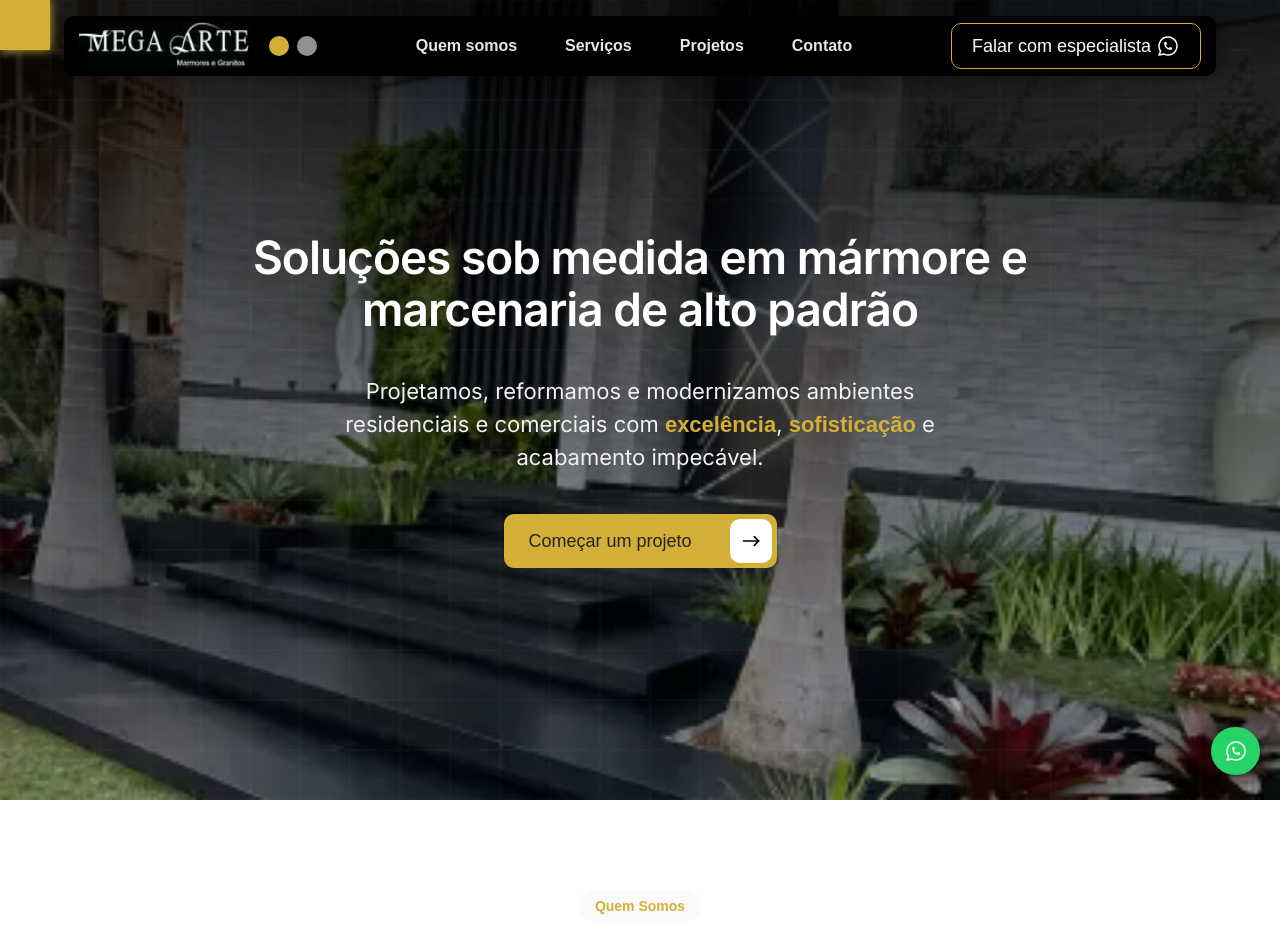
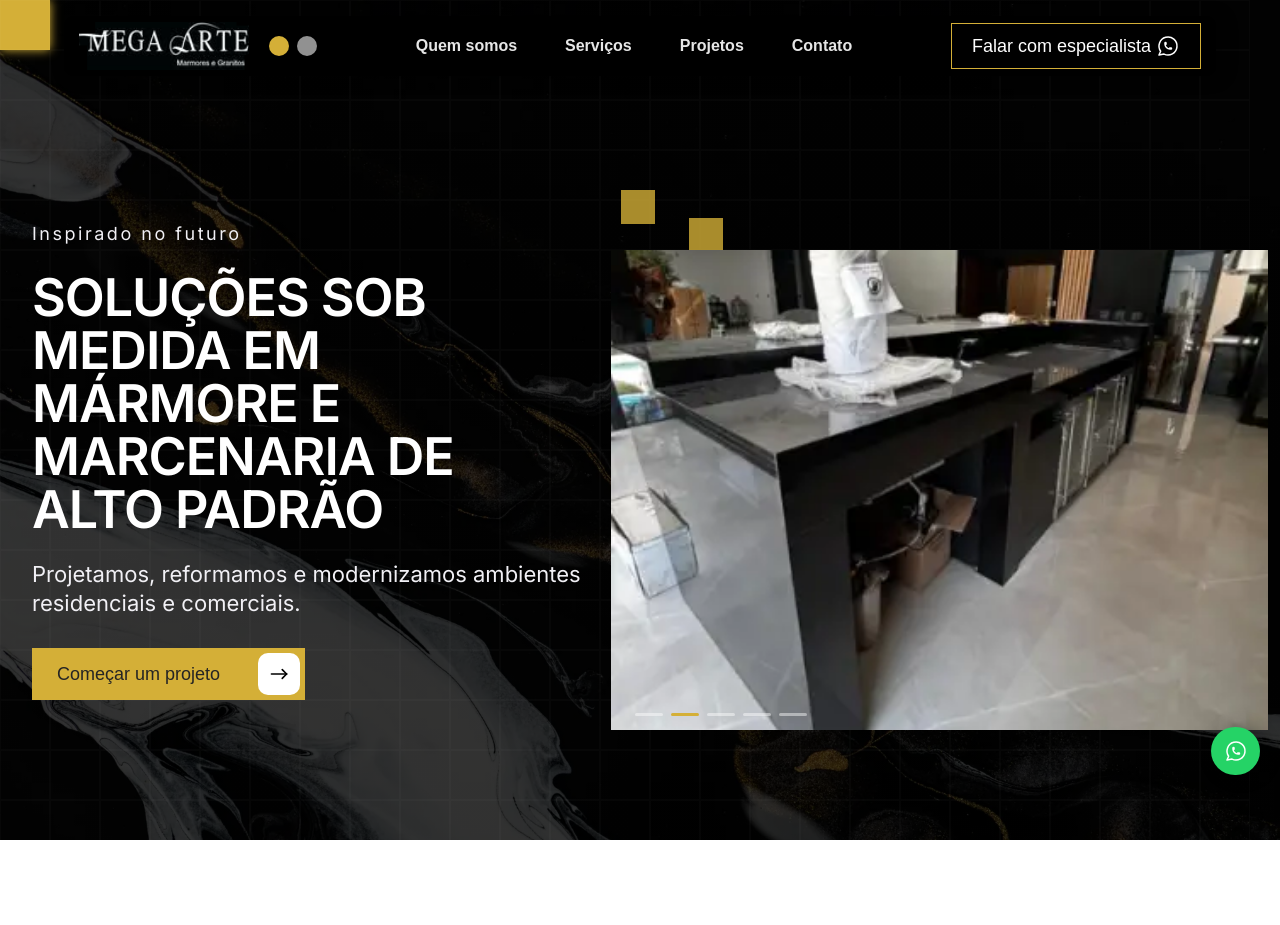
Before and after one commit to wagstalos/projeto-megaarte, a website: page index.html in a window 1280 px wide. Shown: the top 925 px of the page. Drawn offline with Linux system fonts and the light colour scheme.

Commit message:
feat: enhance hero section with updated layout, new content, and improved image slider functionality

```diff
--- a/index.html
+++ b/index.html
@@ -93,17 +93,13 @@
   <section class="s-hero" id="hero">
     <div class="bg-grid"></div>
     <div class="container">
-      <div class="s-hero__text">
-        <div class="" data-aos="fade-up" data-aos-duration="1000">
+      <div class="s-hero__content">
+        <div class="s-hero__text" data-aos="fade-up" data-aos-duration="1000">
+          <p class="s-hero__eyebrow">Inspirado no futuro</p>
           <h1>Soluções sob medida em mármore e marcenaria de alto padrão</h1>
-
-          <div>
-            <p>Projetamos, reformamos e modernizamos ambientes residenciais e comerciais com
-              <b>excelência</b>,<b> sofisticação</b> e
-              acabamento impecável.
+          <p class="s-hero__description">Projetamos, reformamos e modernizamos ambientes residenciais e comerciais.
           </p>
-            <a href="#servicos" class="btn-primary">Começar um projeto
-
+          <a href="#servicos" class="btn-primary s-hero__cta">Começar um projeto
             <svg xmlns="http://www.w3.org/2000/svg" class="icon icon-tabler icon-tabler-arrow-narrow-right" width="24"
               height="44" viewBox="0 0 24 24" stroke-width="1.5" stroke="#000" fill="none" stroke-linecap="round"
               stroke-linejoin="round">
@@ -114,11 +110,35 @@
             </svg>
           </a>
         </div>
+
+        <div class="s-hero__media" data-aos="fade-left" data-aos-duration="1200">
+          <span class="s-hero__square s-hero__square--one"></span>
+          <span class="s-hero__square s-hero__square--two"></span>
+          <span class="s-hero__square s-hero__square--three"></span>
+          <div class="swiper swiper-hero">
+            <div class="swiper-wrapper">
+              <div class="swiper-slide">
+                <img src="img/escada.webp" alt="Ambiente de alto padrão com mármore" loading="eager">
               </div>
-
-
+              <div class="swiper-slide">
+                <img src="img/bancadas.webp" alt="Bancadas e ilhas em mármore" loading="lazy">
               </div>
-
+              <div class="swiper-slide">
+                <img src="img/lavatorio.webp" alt="Lavatório sofisticado em pedra natural" loading="lazy">
+              </div>
+              <div class="swiper-slide">
+                <img src="img/pia-quartzo.webp" alt="Pia de cozinha em quartzo" loading="lazy">
+              </div>
+              <div class="swiper-slide">
+                <img src="img/hero3.jpg" alt="Projeto de cozinha e marcenaria premium" loading="lazy">
+              </div>
+            </div>
+            <div class="s-hero__slider-bottom">
+              <div class="swiper-pagination"></div>
+            </div>
+          </div>
+        </div>
+      </div>
     </div>
   </section>
 
--- a/js/scripts/main.js
+++ b/js/scripts/main.js
@@ -13,17 +13,29 @@ function initThemeSwitcher() {
 document.addEventListener("DOMContentLoaded", function () {
   initThemeSwitcher();
 
+  const swiperHero = new Swiper(".swiper-hero", {
+    speed: 600,
+    autoplay: {
+      delay: 4000,
+      disableOnInteraction: false
+    },
+    loop: true,
+    pagination: {
+      el: ".swiper-hero .swiper-pagination",
+      clickable: true,
+    },
+  });
 
   const swiper = new Swiper(".s-feedback .swiper", {
     speed: 400,
     spaceBetween: 100,
     pagination: {
-      el: ".swiper-pagination",
+      el: ".s-feedback .swiper-pagination",
       clickable: true,
     },
     navigation: {
-      nextEl: ".swiper-button-next",
-      prevEl: ".swiper-button-prev",
+      nextEl: ".s-feedback .swiper-button-next",
+      prevEl: ".s-feedback .swiper-button-prev",
     },
   });
 
@@ -32,12 +44,12 @@ document.addEventListener("DOMContentLoaded", function () {
     spaceBetween: 30,
     slidesPerView: 1,
     pagination: {
-      el: ".swiper-pagination",
+      el: ".swiper-service .swiper-pagination",
       clickable: true,
     },
     navigation: {
-      nextEl: ".swiper-button-next",
-      prevEl: ".swiper-button-prev",
+      nextEl: ".swiper-service .swiper-button-next",
+      prevEl: ".swiper-service .swiper-button-prev",
     },
     breakpoints: {
       768: {
--- a/scss/_buttons.scss
+++ b/scss/_buttons.scss
@@ -1,6 +1,6 @@
 .btn-primary,
 .btn-secondary {
-    border-radius: 10px;
+    // border-radius: 10px;
 
     padding: 1.5rem 5rem;
     font-size: 1.8rem;
--- a/scss/_home.scss
+++ b/scss/_home.scss
@@ -1,149 +1,256 @@
 .s-hero {
-    background-image: linear-gradient(rgba(0, 0, 0, 0.9), rgba(0, 0, 0, 0.2)), url("../img/escada.webp");
-    height: 100vh;
+    background-image: linear-gradient(rgba(0, 0, 0, 0.78), rgba(0, 0, 0, 0.78)), url(../img/hero-new.webp);
+    background-position: center;
+    background-size: cover;
     background-repeat: no-repeat;
-    background-size: cover;
+    min-height: 100vh;
     position: relative;
     overflow: hidden;
-    // cursor: url('../img/paint.svg'), auto;
-    background-position: center;
 
     .container {
-        pointer-events: none; // Allow interaction with grid behind
+        position: relative;
+        z-index: 2;
+        padding-top: 14rem;
+        padding-bottom: 6rem;
+        pointer-events: none;
+    }
+
+    .bg-grid {
+        z-index: 1;
+        pointer-events: auto;
+    }
+
+    &__content {
+        display: grid;
+        grid-template-columns: 46% 54%;
+        gap: 2rem;
+        align-items: center;
+        min-height: calc(100vh - 16rem);
+        pointer-events: auto;
     }
 
     &__text {
-        text-align: center;
-        position: absolute;
-        width: 70%;
-        top: 50%;
-        left: 50%;
-        transform: translate(-50%, -50%);
-        pointer-events: auto; // Restore interactivity
+        width: 100%;
+        min-width: 0;
+    }
+
+    &__eyebrow {
+        // text-transform: uppercase;
+        letter-spacing: 0.14em;
+        margin-bottom: 2.4rem;
+        color: $gray-100;
+    }
 
     h1 {
-            font-size: 56px;
+        font-size: 5rem;
         color: $white;
-
+        line-height: 1.02;
+        text-transform: uppercase;
+        letter-spacing: -0.02em;
+        max-width: 100%;
+        overflow-wrap: anywhere;
+        word-break: break-word;
     }
 
-        p {
+    &__description {
         color: $gray-100;
-            max-width: 70%;
-            margin: 40px auto;
+        margin: 2.4rem 0 3rem;
         font-size: 2.2rem;
+        line-height: 1.32;
 
         b {
             color: $brand-main;
-                font-weight: 600;
-                height: 5px;
+            font-weight: 700;
         }
     }
 
-        .btn-primary {
-            padding: 0.5rem .5rem .5rem 2.5rem;
+    &__cta {
         display: inline-flex;
-            width: 273px;
+        width: fit-content;
+        align-items: center;
         justify-content: space-between;
-            align-items: center;
+        gap: 1.4rem;
+        padding: 0.5rem 0.5rem 0.5rem 2.5rem;
+        min-width: 27.3rem;
 
         svg {
             background-color: $white;
-                width: 42px;
-                padding: 8px;
-                border-radius: 10px;
-                margin-left: 16px;
+            width: 4.2rem;
+            height: 4.2rem;
+            padding: 0.8rem;
+            border-radius: 1rem;
+            margin-left: 0;
+        }
+    }
+
+    &__media {
+        width: 100%;
+        position: relative;
+        padding-top: 6rem;
+        min-width: 0;
+    }
+
+    &__square {
+        position: absolute;
+        width: 3.4rem;
+        height: 3.4rem;
+        background: $brand-main;
+        opacity: 0.8;
+        z-index: 1;
+    }
+
+    &__square--one {
+        top: 0;
+        left: 1rem;
+    }
+
+    &__square--two {
+        top: 2.8rem;
+        left: 7.8rem;
+    }
+
+    &__square--three {
+        top: 6.8rem;
+        left: 1rem;
+    }
+
+    .swiper-hero {
+        border-radius: 0;
+        overflow: hidden;
+        background-color: rgba(255, 255, 255, 0.02);
+        box-shadow: inset 0 0 0 1px rgba(255, 255, 255, 0.08);
+
+        .swiper-slide {
+            height: 48rem;
+            position: relative;
+
+            img {
+                width: 100%;
+                height: 100%;
+                object-fit: cover;
+                opacity: 1;
+            }
+
+            &::before {
+                content: none;
             }
         }
     }
 
-    @include responsive(1350px) {
-        &__text {
-            h1 {
-                font-size: 46px;
-                color: $white;
+    &__slider-bottom {
+        position: absolute;
+        left: 0;
+        right: 0;
+        bottom: 1.4rem;
+        z-index: 3;
+        display: flex;
+        justify-content: flex-start;
+        padding-left: 2.4rem;
+
+        .swiper-pagination {
+            position: static;
+            display: flex;
+            align-items: center;
+            gap: 0.8rem;
         }
+
+        .swiper-pagination-bullet {
+            background: $white;
+            opacity: 0.45;
+            width: 2.8rem;
+            height: 0.3rem;
+            border-radius: 10rem;
+            margin: 0 !important;
+        }
+
+        .swiper-pagination-bullet-active {
+            opacity: 1;
+            background: $brand-main;
         }
     }
 
-    @include responsive(1250px) {
-        &__text {
-            width: 80%;
+    @include responsive(1366px) {
+        h1 {
+            font-size: 5.2rem;
         }
     }
 
-    @include responsive($tablet) {
+    @include responsive(1024px) {
+        &__content {
+            grid-template-columns: 1fr;
+            gap: 3rem;
+            min-height: initial;
+        }
+
         &__text {
-            width: 90%;
+            width: 100%;
+        }
 
-            h1 {
-                font-size: 36px;
-                color: $white;
+        &__media {
+            padding-top: 0;
         }
+
+        &__square {
+            display: none;
+        }
+
+        .swiper-hero .swiper-slide {
+            height: 42rem;
         }
     }
 
     @include responsive($mobile) {
-        height: 100dvh;
+        min-height: auto;
 
-        &__text {
-            width: 100%;
+        .container {
+            padding-top: 11rem;
+            padding-bottom: 4rem;
+        }
 
         h1 {
-                // max-width: 96%;
-                font-size: 3.4rem;
-                color: $white;
-                // margin-left: 20px;
-                padding: 5px;
-
-                text-align: center;
+            font-size: 2.2rem;
+            line-height: 1.1;
+            letter-spacing: 0;
         }
 
-            p {
-                color: $gray-100;
-                max-width: 90%;
-                font-size: 1.8rem;
-                text-align: center;
-                // margin-bottom: 20px;
-                // padding-right: 20px;
-            }
+        &__description {
+            font-size: 1.3rem;
+            margin: 1.2rem 0 1.8rem;
+            line-height: 1.45;
         }
 
-        .btn-primary {
-            justify-content: space-between;
-            width: 75%;
-            font-size: 1.6rem;
-            margin-top: 30px;
-            text-transform: uppercase;
-            align-items: center;
-            white-space: nowrap;
-            font-weight: 600;
-        }
+        &__eyebrow {
+            font-size: 1rem;
+            margin-bottom: 1.2rem;
+            letter-spacing: 0.18em;
         }
 
-    @include responsive(350px) {
-        &__text {
-            h1 {
-                font-size: 3rem;
-            }
-
-            p {
-                font-size: 1.6rem;
-                margin-top: 20px;
-                margin-bottom: 20px;
-            }
-        }
-
-        .btn-primary {
-            padding: .6rem;
-            font-size: 1.6rem;
-            margin-top: 10px;
+        &__cta {
+            width: fit-content;
+            min-width: auto;
+            max-width: 100%;
             justify-content: center;
-            font-size: 1.4rem;
+            padding: 0 2rem;
+            font-size: 1.5rem;
+            line-height: 4rem;
 
             svg {
                 display: none;
             }
         }
+
+        .swiper-hero .swiper-slide {
+            height: 26rem;
         }
     }
+
+    @include responsive(350px) {
+        h1 {
+            font-size: 3rem;
+        }
+
+        &__description {
+            font-size: 1.6rem;
+        }
+    }
+}
```
Also changed, not shown: js/all.js (+1 -1 lines), css/main.css. Lines whose indentation alone changed are shown as unchanged.
